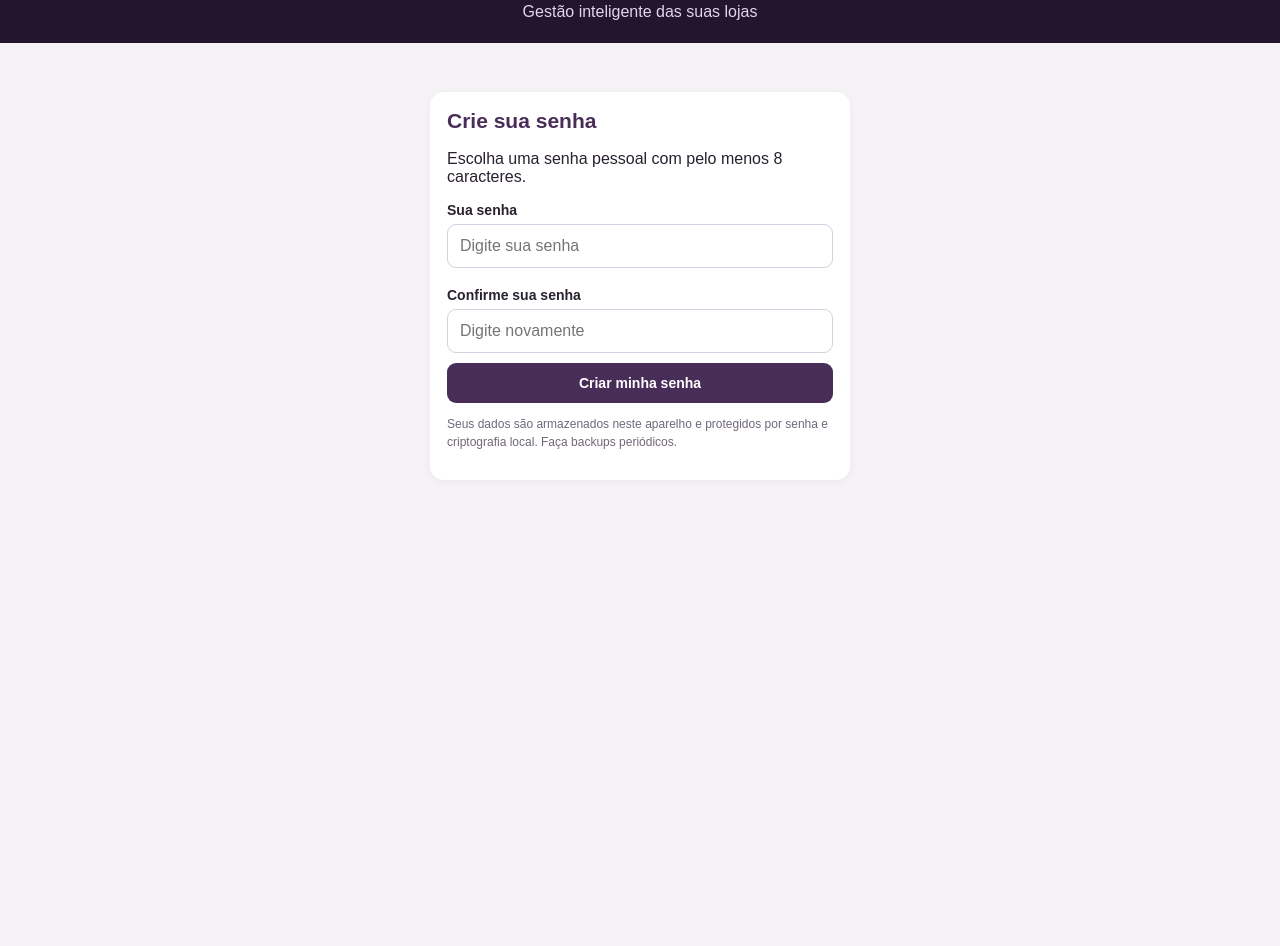
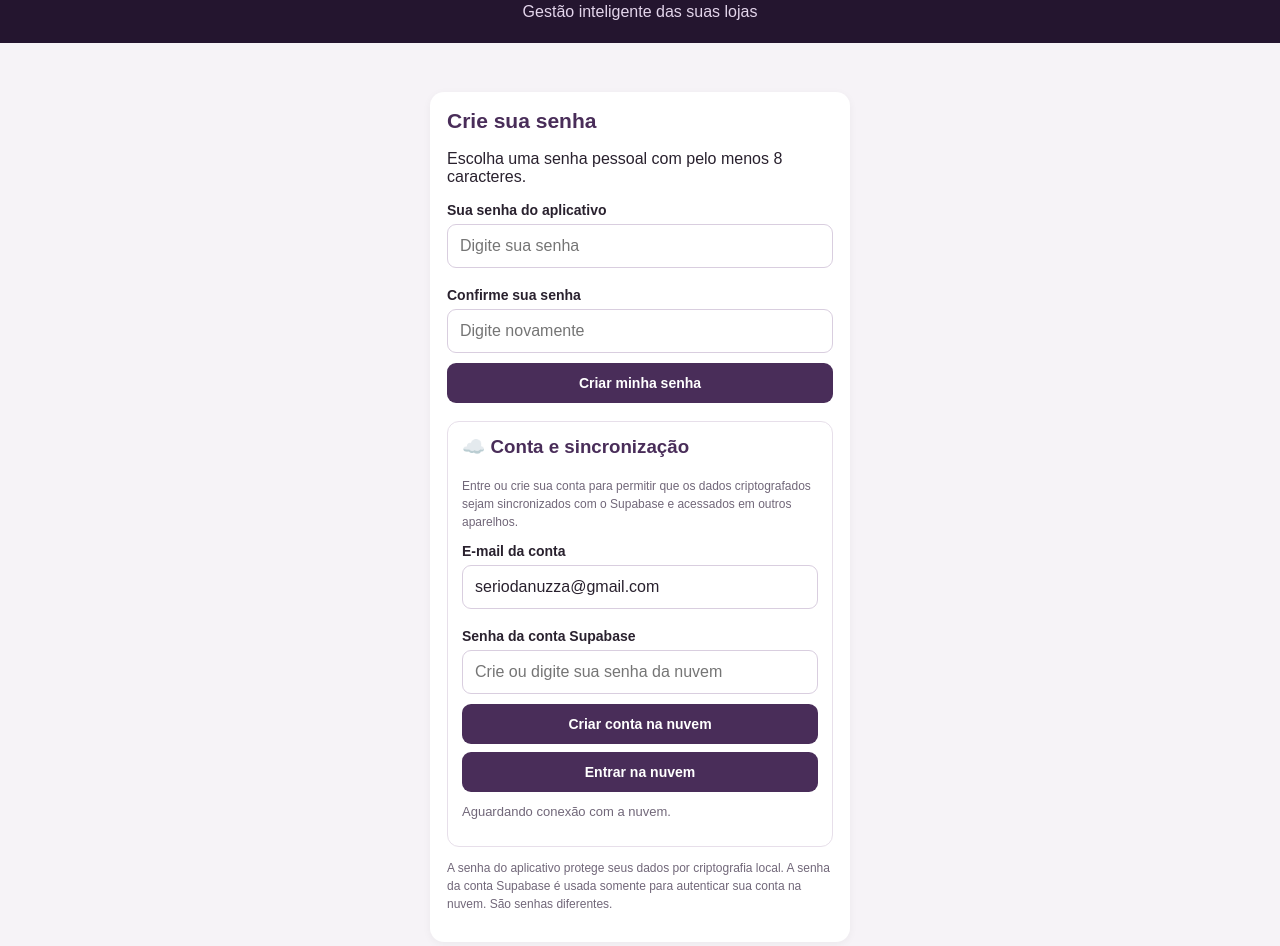
Before and after one commit to tj7htn257y-ui/controle-ds-fashion, a plain HTML site: page index.html in a window 1280 px wide. Shown: the part 54-1000 px from the top of the page. Before the commit the page ends 800 px from the top, so only its background shows below. Drawn offline with nearby package versions, Linux system fonts and the light colour scheme.

Commit message:
Update index.html

```diff
--- a/index.html
+++ b/index.html
@@ -55,6 +55,9 @@ th{color:#492d59;background:#faf8fb}
 .painel-loja{border:1px solid #e7dfea;border-radius:12px;padding:14px;margin:14px 0}
 .painel-loja h3{margin-top:0}
 .detalhe-cliente{background:#faf8fb;border:1px solid #e7dfea;border-radius:12px;padding:14px;margin-top:16px}
+.painel-nuvem{border:1px solid #e7dfea;border-radius:12px;padding:14px;margin-top:18px}
+.painel-nuvem h3{margin-top:0}
+#statusNuvem{font-size:13px;line-height:1.5;margin:10px 0;color:#716779}
 @media(min-width:650px){
  .grid{grid-template-columns:repeat(3,minmax(0,1fr))}
  .metricas{grid-template-columns:repeat(4,minmax(0,1fr))}
@@ -73,15 +76,47 @@ th{color:#492d59;background:#faf8fb}
 <section id="telaAcesso" class="card acesso">
 <h2 id="tituloAcesso">Bem-vindo!</h2>
 <p id="descricaoAcesso">Prepare seu acesso pessoal.</p>
-<label for="senha">Sua senha</label>
+
+<label for="senha">Sua senha do aplicativo</label>
 <input id="senha" type="password" autocomplete="current-password" placeholder="Digite sua senha">
+
 <div id="campoConfirmacao" class="oculto">
 <label for="confirmacao">Confirme sua senha</label>
 <input id="confirmacao" type="password" autocomplete="new-password" placeholder="Digite novamente">
 </div>
+
 <button id="botaoAcesso" type="button">Continuar</button>
 <p id="mensagem"></p>
-<p class="aviso">Seus dados são armazenados neste aparelho e protegidos por senha e criptografia local. Faça backups periódicos.</p>
+
+<div class="painel-nuvem">
+<h3>☁️ Conta e sincronização</h3>
+<p class="aviso">Entre ou crie sua conta para permitir que os dados criptografados sejam sincronizados com o Supabase e acessados em outros aparelhos.</p>
+
+<label for="emailNuvem">E-mail da conta</label>
+<input
+ id="emailNuvem"
+ type="email"
+ autocomplete="username"
+ value="seriodanuzza@gmail.com"
+ placeholder="Seu e-mail"
+>
+
+<label for="senhaNuvem">Senha da conta Supabase</label>
+<input
+ id="senhaNuvem"
+ type="password"
+ autocomplete="current-password"
+ placeholder="Crie ou digite sua senha da nuvem"
+>
+
+<button id="botaoCriarContaNuvem" type="button">Criar conta na nuvem</button>
+<button id="botaoEntrarNuvem" type="button" style="margin-top:8px">Entrar na nuvem</button>
+<button id="botaoSairNuvem" type="button" class="secundario oculto" style="margin-top:8px">Sair da conta da nuvem</button>
+
+<p id="statusNuvem">Aguardando conexão com a nuvem.</p>
+</div>
+
+<p class="aviso">A senha do aplicativo protege seus dados por criptografia local. A senha da conta Supabase é usada somente para autenticar sua conta na nuvem. São senhas diferentes.</p>
 </section>
 
 <div id="aplicativo" class="oculto">
@@ -361,13 +396,18 @@ th{color:#492d59;background:#faf8fb}
 
 <section class="card">
 <button class="secundario" onclick="bloquearAplicativo()">Bloquear aplicativo</button>
-<p class="aviso">Faça backups periódicos. Os dados ficam armazenados neste navegador e não são sincronizados automaticamente entre aparelhos.</p>
+<p class="aviso">Os dados serão armazenados neste aparelho e, quando conectado à conta, sincronizados com segurança com a nuvem. Mantenha também seus backups periódicos.</p>
 </section>
 
 </div>
 </main>
 
+<!-- Biblioteca oficial do Supabase -->
+<script src="https://cdn.jsdelivr.net/npm/@supabase/supabase-js@2"></script>
+
+<!-- Código principal do aplicativo -->
 <script src="./app.js"></script>
+
 <script>
 if('serviceWorker' in navigator){
  window.addEventListener('load',()=>{
```
